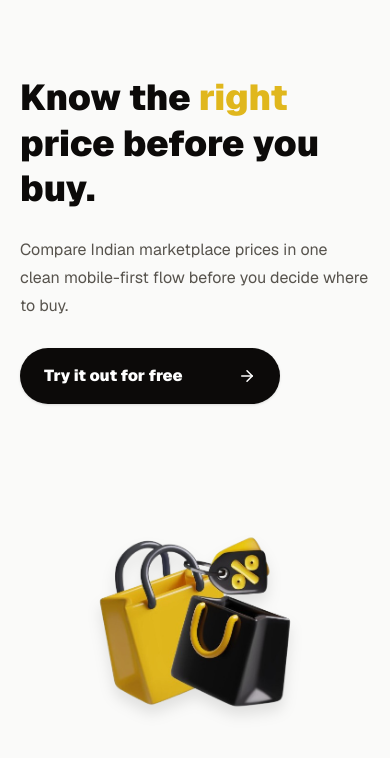
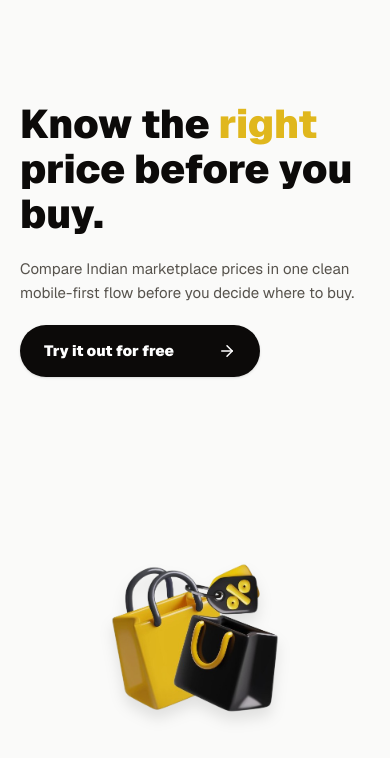
Before and after one commit to farzeenilyaszargar/Itemio, a Next.js app: page / in a window 390 px wide. Shown: the top 758 px of the page. Built offline with nearby package versions, Linux system fonts and the light colour scheme.

Commit message:
Constrain default view height

```diff
--- a/src/app/item/[slug]/page.tsx
+++ b/src/app/item/[slug]/page.tsx
@@ -35,8 +35,8 @@ export default async function ItemPage({ searchParams }: ItemPageProps) {
   const heroImage = listings.find((listing) => listing.image)?.image;
 
   return (
-    <main className="min-h-screen bg-stone-50 text-stone-950">
-      <section className="mx-auto flex w-full max-w-6xl flex-col gap-6 px-4 py-5 md:px-8 lg:px-10">
+    <main className="min-h-dvh bg-stone-50 text-stone-950">
+      <section className="mx-auto flex min-h-dvh w-full max-w-6xl flex-col gap-5 px-4 py-4 md:gap-6 md:px-8 md:py-5 lg:px-10">
         <header className="hidden items-center justify-between md:flex">
           <Link href="/" className="flex h-11 items-center gap-1.5">
             <Image
--- a/src/app/page.tsx
+++ b/src/app/page.tsx
@@ -4,8 +4,8 @@ import { ArrowRight, User } from "lucide-react";
 
 export default function Home() {
   return (
-    <main className="min-h-screen bg-stone-50 text-stone-950">
-      <section className="mx-auto flex min-h-screen w-full max-w-6xl flex-col px-5 py-5 md:px-8 lg:px-10">
+    <main className="min-h-dvh bg-stone-50 text-stone-950">
+      <section className="mx-auto flex min-h-dvh w-full max-w-6xl flex-col px-5 py-5 md:px-8 lg:px-10">
         <nav className="hidden items-center justify-between md:flex">
           <div className="flex h-11 items-center gap-1.5">
             <Image
@@ -27,31 +27,31 @@ export default function Home() {
           </button>
         </nav>
 
-        <div className="grid flex-1 items-center gap-8 pb-14 pt-6 text-left md:grid-cols-[1fr_0.85fr] md:gap-14 md:pb-8 md:pt-10 lg:gap-20">
-          <div className="flex max-w-xl flex-col items-start gap-6">
-            <h1 className="text-4xl font-black leading-[2.85rem] md:text-6xl md:leading-[4.35rem]">
+        <div className="grid flex-1 items-center gap-5 pb-4 pt-3 text-left md:grid-cols-[1fr_0.85fr] md:gap-14 md:pb-8 md:pt-10 lg:gap-20">
+          <div className="flex max-w-xl flex-col items-start gap-5 md:gap-6">
+            <h1 className="text-[2.5rem] font-black leading-[2.8rem] md:text-6xl md:leading-[4.35rem]">
               Know the <span className="text-[#E0B71D]">right</span> price before you buy.
             </h1>
-            <p className="max-w-lg text-base leading-7 text-stone-600 md:text-lg md:leading-8">
+            <p className="max-w-lg text-[15px] leading-6 text-stone-600 md:text-lg md:leading-8">
               Compare Indian marketplace prices in one clean mobile-first flow before you decide where to buy.
             </p>
 
             <Link
               href="/discover"
-              className="mt-1 flex h-14 w-full max-w-[260px] items-center justify-between gap-3 rounded-full bg-stone-950 px-6 text-left text-base font-black text-white shadow-sm md:w-60"
+              className="flex h-13 w-full max-w-[240px] items-center justify-between gap-3 rounded-full bg-stone-950 px-6 text-left text-[15px] font-black text-white shadow-sm md:h-14 md:w-60 md:max-w-[260px] md:text-base"
             >
               Try it out for free
               <ArrowRight aria-hidden="true" size={18} />
             </Link>
           </div>
 
-          <div className="flex w-full justify-center pt-2 md:justify-end md:pt-0">
+          <div className="flex w-full justify-center md:justify-end md:pt-0">
             <Image
               src="/hero-shopping-bags.png"
               alt="Yellow and black shopping bags with a price tag"
               width={512}
               height={512}
-              className="h-auto w-full max-w-[230px] object-contain drop-shadow-xl md:max-w-[380px] lg:max-w-[440px]"
+              className="h-auto w-full max-w-[200px] object-contain drop-shadow-xl md:max-w-[380px] lg:max-w-[440px]"
               priority
             />
           </div>
--- a/src/components/DiscoverClient.tsx
+++ b/src/components/DiscoverClient.tsx
@@ -26,6 +26,7 @@ export function DiscoverClient() {
   const [isTextLoading, setIsTextLoading] = useState(false);
 
   const productGroups = useMemo(() => groupListings(textListings), [textListings]);
+  const hasOverflowContent = photoStatus || photoListings.length > 0 || textStatus || productGroups.length > 0;
 
   async function handlePhotoUpload(file?: File) {
     if (!file) {
@@ -85,8 +86,12 @@ export function DiscoverClient() {
   }
 
   return (
-    <main className="min-h-screen bg-stone-50 text-stone-950">
-      <section className="mx-auto flex w-full max-w-6xl flex-col gap-6 px-4 py-5 md:px-8 lg:px-10">
+    <main className="min-h-dvh bg-stone-50 text-stone-950">
+      <section
+        className={`mx-auto flex w-full max-w-6xl flex-col gap-5 px-4 py-4 md:gap-6 md:px-8 md:py-5 lg:px-10 ${
+          hasOverflowContent ? "min-h-dvh" : "h-dvh overflow-hidden"
+        }`}
+      >
         <header className="hidden items-center justify-between md:flex">
           <Link href="/" className="flex h-11 items-center gap-1.5">
             <Image
@@ -138,17 +143,17 @@ export function DiscoverClient() {
           </button>
         </div>
 
-        <div className="grid gap-6">
+        <div className="grid min-h-0 flex-1 gap-4 md:gap-6">
           <div className="min-w-0">
             {activeMode === "photo" ? (
               <>
-                <section className="grid gap-6 px-1 py-2 md:grid-cols-[1fr_auto] md:items-end md:px-0 md:py-8">
-                  <div className="space-y-4">
-                    <div className="flex h-14 w-14 items-center justify-center rounded-full bg-[#E0B71D]/15 text-stone-950">
-                      <Camera aria-hidden="true" size={26} />
+                <section className="grid gap-5 px-1 py-1 md:grid-cols-[1fr_auto] md:items-end md:px-0 md:py-8">
+                  <div className="space-y-3 md:space-y-4">
+                    <div className="flex h-12 w-12 items-center justify-center rounded-full bg-[#E0B71D]/15 text-stone-950 md:h-14 md:w-14">
+                      <Camera aria-hidden="true" size={24} />
                     </div>
                     <div>
-                      <h1 className="text-3xl font-black leading-9 md:max-w-xl md:text-5xl md:leading-[3.65rem]">
+                      <h1 className="text-[2rem] font-black leading-[2.45rem] md:max-w-xl md:text-5xl md:leading-[3.65rem]">
                         Snap it. Compare the <span className="text-[#E0B71D]">right</span> price.
                       </h1>
                       <p className="mt-3 text-sm leading-6 text-stone-600 md:max-w-lg md:text-base md:leading-7">
@@ -168,7 +173,7 @@ export function DiscoverClient() {
                     />
                   </label>
                 </section>
-                <p className="mt-3 px-1 text-xs leading-5 text-stone-500">Use a clear product photo under 500 KB for the best match.</p>
+                <p className="mt-2 px-1 text-xs leading-5 text-stone-500">Use a clear product photo under 500 KB for the best match.</p>
 
                 {(photoStatus || photoListings.length > 0) && (
                   <section className="mt-6 space-y-3">
@@ -184,9 +189,9 @@ export function DiscoverClient() {
               </>
             ) : (
               <>
-                <section className="space-y-5 px-1 py-2 md:px-0 md:py-8">
+                <section className="space-y-5 px-1 py-1 md:px-0 md:py-8">
                   <div>
-                    <h2 className="text-2xl font-black leading-8 md:text-5xl md:leading-[3.65rem]">Search beautiful finds across stores.</h2>
+                    <h2 className="text-[2rem] font-black leading-[2.45rem] md:text-5xl md:leading-[3.65rem]">Search beautiful finds across stores.</h2>
                   </div>
                   <form onSubmit={handleTextSearch} className="md:max-w-2xl">
                     <div className="relative flex-1">
```
